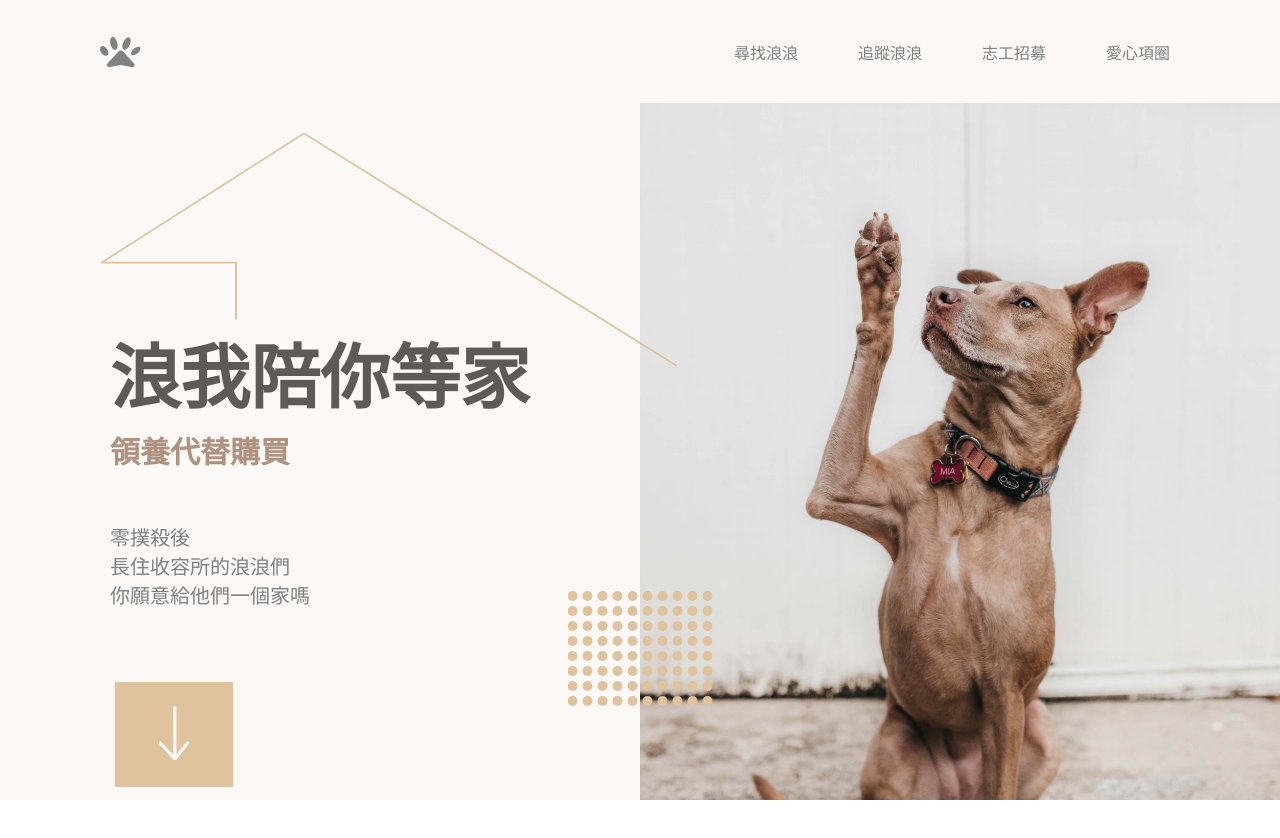
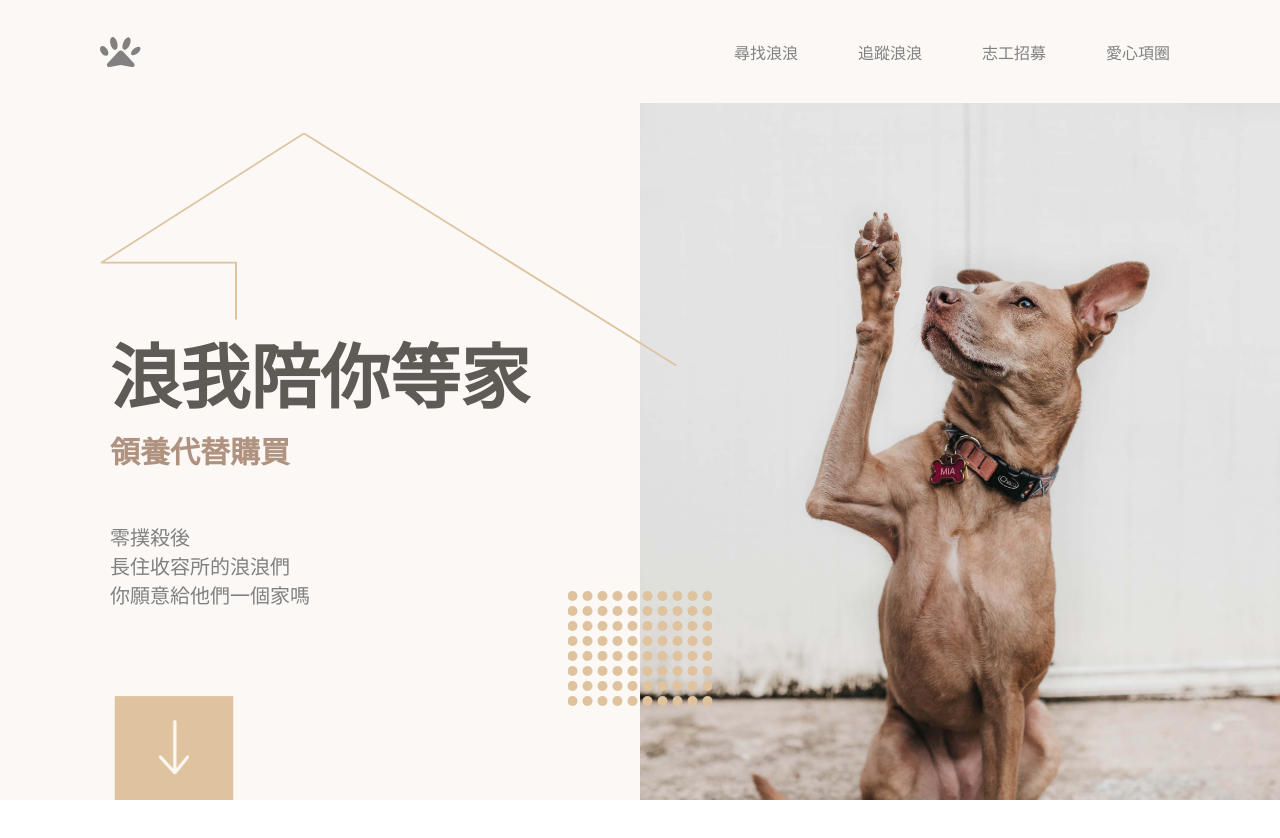
Before and after one commit to sherry-hooo/LangLangAdoption, a Vue app: page / in a window 1280 px wide. Shown: the top 838 px of the page. Built offline with nearby package versions, Linux system fonts and the light colour scheme.

Commit message:
feat(Home) add banner button animation and modify position

```diff
--- a/src/views/Home.vue
+++ b/src/views/Home.vue
@@ -243,9 +243,28 @@ main {
 
     @include breakpoint.tablet {
       right: unset;
-      bottom: 0;
+      bottom: -2%;
       padding: 30px 55px;
     }
+
+    img {
+      animation-name: MoveUpDown;
+      animation-duration: 1s;
+      animation-iteration-count: infinite;
+    }
+  }
+}
+@keyframes MoveUpDown {
+  0% {
+    transform: translateY(0);
+  }
+
+  50%{
+    transform: translateY(10px);
+  }
+
+  100%{
+    transform: translateY(0);
   }
 }
 
```
